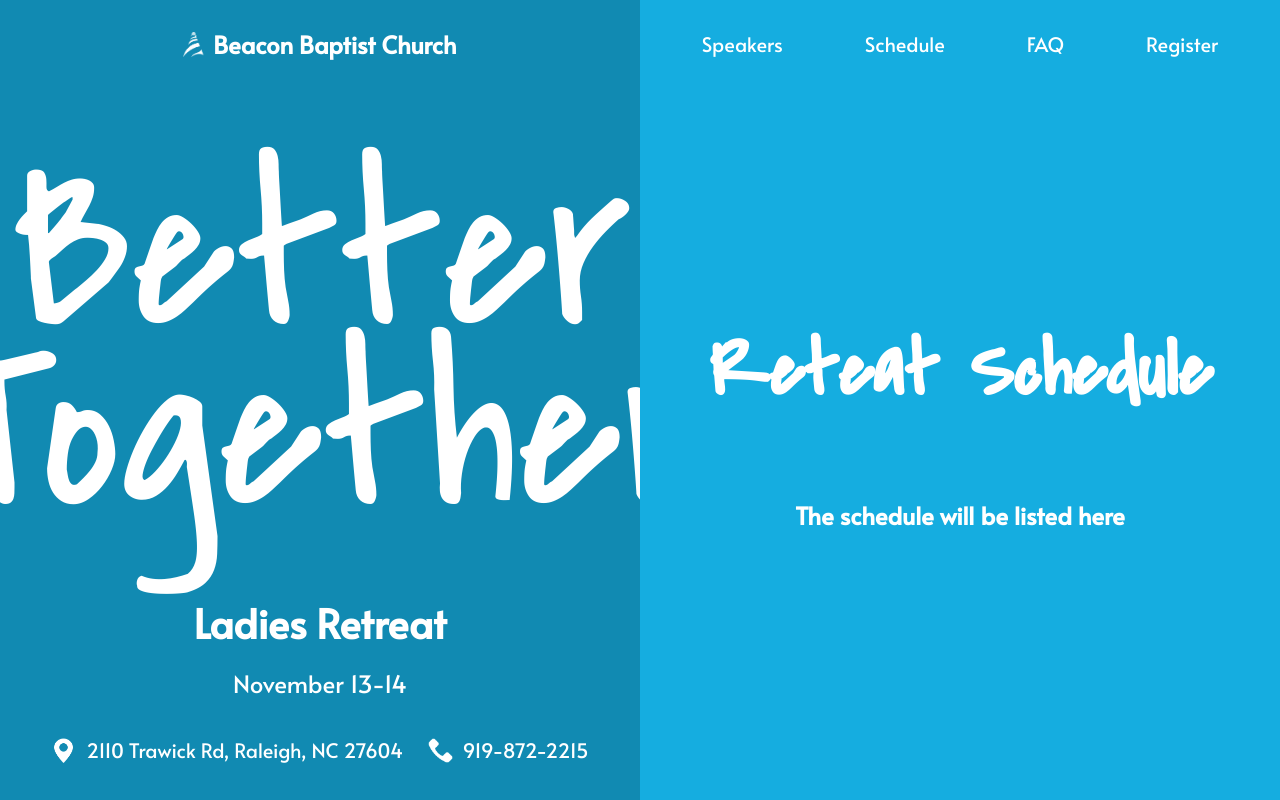
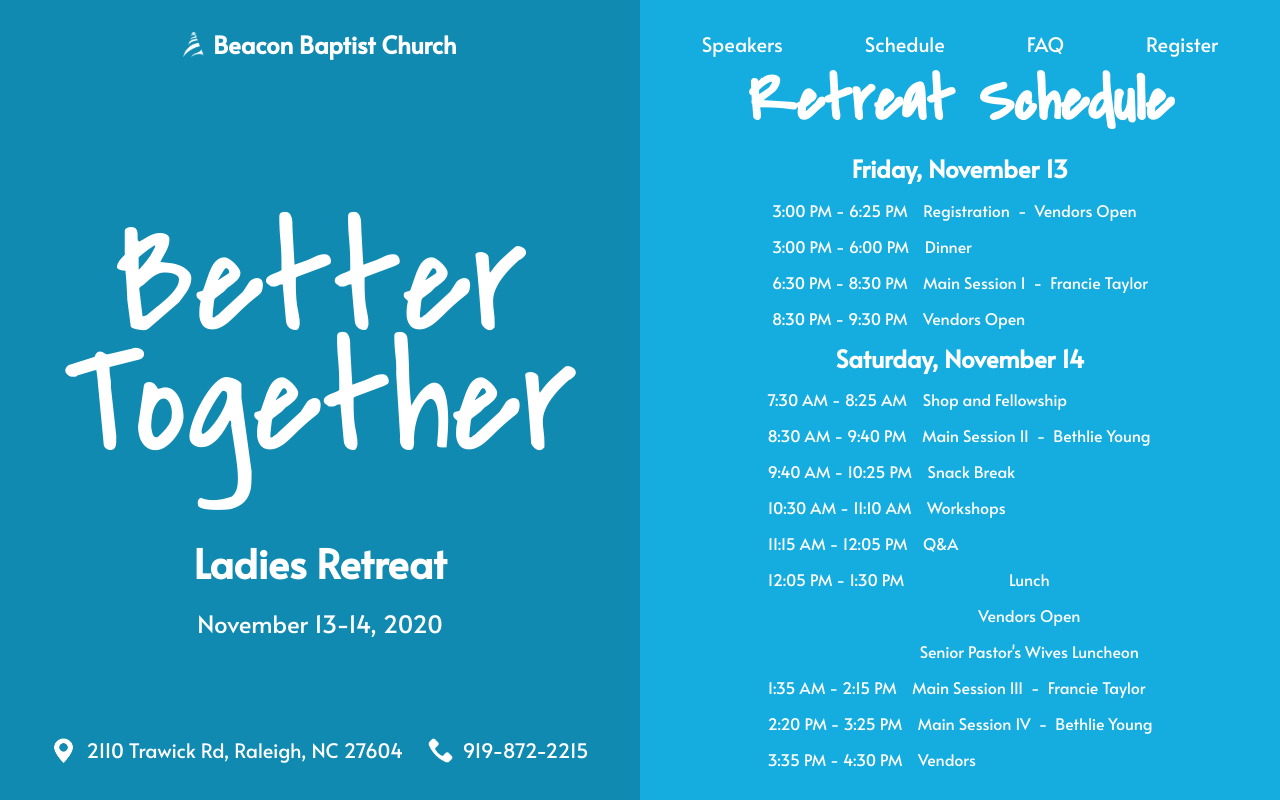
Before and after one commit to AbreuOliver/ladiesretreat2020, a Next.js app: page /schedule in a window 1280 px wide. Built offline with nearby package versions, Linux system fonts and the light colour scheme; a web font is replaced by a local one.

Commit message:
This commit should add more current details to each page

```diff
--- a/pages/index.js
+++ b/pages/index.js
@@ -18,7 +18,7 @@ export default function Home() {
 					<h1 className={[styles.title, styles.black].join(' ')}>Better</h1>
 					<h1 className={[styles.title, styles.black].join(' ')}>Together</h1>
 					<h2 className={styles.black}>Ladies Retreat</h2>
-					<p className={styles.black}>November 13-14</p>
+					<p className={styles.black}>November 13-14, 2020</p>
 				</main>
 				<footer className={[styles.footerLeft, styles.black].join(' ')}>
 					<img className={styles.img} src="/map-marker-black.png" />
--- a/pages/schedule.jsx
+++ b/pages/schedule.jsx
@@ -18,7 +18,7 @@ export default function Home() {
 					<h1 className={styles.title}>Better</h1>
 					<h1 className={styles.title}>Together</h1>
 					<h2>Ladies Retreat</h2>
-					<p>November 13-14</p>
+					<p>November 13-14, 2020</p>
 				</main>
 				<footer className={styles.footerLeft}>
 					<img className={styles.img} src="/map-marker.png" />
@@ -39,8 +39,69 @@ export default function Home() {
 					<a href="https://beaconbaptist.aware3.net/form/JYmEfUB" className={[styles.underline, styles.underlinePurple].join(' ')}> Register</a>
 				</nav>
 				<main className={[styles.mainRight, styles.blueFaded].join(' ')}>
-					<h1>Reteat Schedule</h1>
-					<h2>The schedule will be listed here</h2>
+					<h1>Retreat Schedule</h1>
+					<div className={[styles.flexColumn, styles.scheduleText].join(' ')}>
+						<h2>Friday, November 13</h2>
+						<div className={[styles.flexRow, styles.flexStart].join(' ')}>
+							<p>3:00 PM&nbsp;-&nbsp;6:25 PM</p>&nbsp;&nbsp;&nbsp;&nbsp;
+							<p>Registration&nbsp;&nbsp;-&nbsp;&nbsp;Vendors Open</p>
+						</div>
+						<div className={[styles.flexRow, styles.flexStart].join(' ')}>
+							<p>3:00 PM&nbsp;-&nbsp;6:00 PM</p>&nbsp;&nbsp;&nbsp;&nbsp;
+							<p>Dinner</p>
+						</div>
+						<div className={[styles.flexRow, styles.flexStart].join(' ')}>
+							<p>6:30 PM&nbsp;-&nbsp;8:30 PM</p>&nbsp;&nbsp;&nbsp;&nbsp;
+							<p>Main Session I&nbsp;&nbsp;-&nbsp;&nbsp;Francie Taylor</p>
+						</div>
+						<div className={[styles.flexRow, styles.flexStart].join(' ')}>
+							<p>8:30 PM&nbsp;-&nbsp;9:30 PM</p>&nbsp;&nbsp;&nbsp;&nbsp;
+							<p>Vendors Open</p>
+						</div>
+					</div>
+					<div className={[styles.flexColumn, styles.scheduleText].join(' ')}>
+						<h2>Saturday, November 14</h2>
+						<div className={[styles.flexRow, styles.flexStart].join(' ')}>
+							<p>7:30 AM&nbsp;-&nbsp;8:25 AM</p>&nbsp;&nbsp;&nbsp;&nbsp;
+							<p>Shop and Fellowship</p>
+						</div>
+						<div className={[styles.flexRow, styles.flexStart].join(' ')}>
+							<p>8:30 AM&nbsp;-&nbsp;9:40 PM</p>&nbsp;&nbsp;&nbsp;&nbsp;
+							<p>Main Session II&nbsp;&nbsp;-&nbsp;&nbsp;Bethlie Young</p>
+						</div>
+						<div className={[styles.flexRow, styles.flexStart].join(' ')}>
+							<p>9:40 AM&nbsp;-&nbsp;10:25 PM</p>&nbsp;&nbsp;&nbsp;&nbsp;
+							<p>Snack Break</p>
+						</div>
+						<div className={[styles.flexRow, styles.flexStart].join(' ')}>
+							<p>10:30 AM&nbsp;-&nbsp;11:10 AM</p>&nbsp;&nbsp;&nbsp;&nbsp;
+							<p>Workshops</p>
+						</div>
+						<div className={[styles.flexRow, styles.flexStart].join(' ')}>
+							<p>11:15 AM&nbsp;-&nbsp;12:05 PM</p>&nbsp;&nbsp;&nbsp;&nbsp;
+							<p>Q&A</p>
+						</div>
+						<div className={[styles.flexRow, styles.flexStart].join(' ')}>
+							<p>12:05 PM&nbsp;-&nbsp;1:30 PM</p>&nbsp;&nbsp;&nbsp;&nbsp;
+							<div className={styles.flexColumn}>
+								<p>Lunch</p>
+								<p>Vendors Open</p>
+								<p>Senior Pastor's Wives Luncheon</p>
+							</div>
+						</div>
+						<div className={[styles.flexRow, styles.flexStart].join(' ')}>
+							<p>1:35 AM&nbsp;-&nbsp;2:15 PM</p>&nbsp;&nbsp;&nbsp;&nbsp;
+							<p>Main Session III&nbsp;&nbsp;-&nbsp;&nbsp;Francie Taylor</p>
+						</div>
+						<div className={[styles.flexRow, styles.flexStart].join(' ')}>
+							<p>2:20 PM&nbsp;-&nbsp;3:25 PM</p>&nbsp;&nbsp;&nbsp;&nbsp;
+							<p>Main Session IV&nbsp;&nbsp;-&nbsp;&nbsp;Bethlie Young</p>
+						</div>
+						<div className={[styles.flexRow, styles.flexStart].join(' ')}>
+							<p>3:35 PM&nbsp;-&nbsp;4:30 PM</p>&nbsp;&nbsp;&nbsp;&nbsp;
+							<p>Vendors</p>
+						</div>
+					</div>
 				</main>
 				<footer className={styles.footerRight}>
 				</footer>
--- a/pages/speakers.jsx
+++ b/pages/speakers.jsx
@@ -44,14 +44,14 @@ export default function Speakers() {
                         <img className={styles.medImg} src="/SharonRabon.png"/>
 					    <div className={styles.description}>
                             <h2>Sharon Rabon</h2>
-                            <p>Sharon is a do-it-all wife and mother who needs no sleep. She and David were married in 1993, and she has served alongside of David in revival campaigns since the Fall of 1994. She ministers revival ministry and diligently endeavors to help her family live their life verse, Psalm 100:2: “serve the Lord with gladness.”</p>
+                            <p>Sharon grew up in a Chrisian home in Midland City, Alabama. She trusted Christ as her Savior when she was a child and gave her life to serve the Lord in lifetime ministry as a teenager. Sharon married her high school sweetheart, Tim Rabon, July 27, 1979. In 1981 they were asked to join the staff of Beacon Baptist Church in Raleigh, NC and in 1997 her husband became the pastor. Sharon is the director of ladies' ministries and serves as her husband's secretary. She is the mom of two sons and one daighter, all of whom are married and serve in lifetime ministry. She is known as Nana to eight cute kids!</p>
                         </div>
                     </div>
                     <div className={styles.profile}>
                         <img className={styles.medImg} src="/BethlieYoung.png"/>
                         <div className={styles.description}>
                             <h2>Bethlie Young</h2>
-                            <p>Bethlie Young is wife to Evangelist Dave Young and mom to five amazing children. She serves alongside David in their revival meetings and family conferences, as well as their Keeping It Young podcast Bethlie is a homeschoo mama who endeavors to live their family life verse: "Serve the Lord with gladness." Psalm 100:2.</p>
+                            <p>Bethlie Young is wife to Evangelist Dave Young and mom to five amazing children. She serves alongside David in their revival meetings and family conferences, as well as their Keeping It Young podcast Bethlie is a homeschool mama who endeavors to live their family life verse, "Serve the Lord with gladness." Psalm 100:2.</p>
                         </div>
                     </div>
                     <div className={styles.profile}>
--- a/styles/Home.module.css
+++ b/styles/Home.module.css
@@ -5,9 +5,8 @@
 .title {
   margin: 0;
   line-height: 0.75;
-  font-size: 15rem;
+  font-size: 10rem;
   font-weight: 400;
-  /* font-family: 'Shrikhand', cursive; */
   font-family: 'Raleway', sans-serif;
   font-family: 'Covered By Your Grace', cursive;
 }
@@ -164,7 +163,12 @@
 
 .mainRight h1 {
   font-family: 'Covered By Your Grace', cursive;
-  font-size: 5rem;
+  font-size: 4rem;
+  line-height: 0.025;
+}
+
+.mainRight h2 {
+  line-height: 0.25;
 }
 
 .footerRight {
@@ -256,7 +260,7 @@
 
 .medImg {
   max-width: 100px;
-  margin: 10px 10px;
+  margin: 0 15px 0 -10px;
 }
 
 .profile {
@@ -264,13 +268,9 @@
   flex-direction: row;
   justify-content: center;
   align-items: center;
-}
-
-.profile {
   width: 80%;
   font-size: 1.5rem;
   font-size: medium;
-  font-size: larger;
 }
 
 .italiac {
@@ -278,11 +278,35 @@
 }
 
 .mainRight h1 {
-  margin-top: -20px;
+  margin-top: -10px;
 }
 
-.profile p {
-  margin-top: -20px;
+.flexRow {
+  display: flex;
+  flex-direction: row;
+}
+
+.flexRow p {
+  line-height: 5px;
+  margin-bottom: 15px;
+}
+
+.flexStart {
+  justify-content: flex-start;
+  align-self: flex-start;
+}
+
+.scheduleText {
+  line-height: 16px;
+  line-height: 0.5;
+}
+
+
+.flexColumn {
+  display: flex;
+  flex-direction: column;
+  justify-content: center;
+  align-items: center;
 }
 
 
@@ -375,6 +399,8 @@
   align-items: center;
   height: 100vh;
   width: 50vw;
+  min-width: 80%;
+  border: 1px solid black;
 }
 
 .footerRight {
```
Also changed, not shown: pages/contact.jsx (+14 -3 lines).
